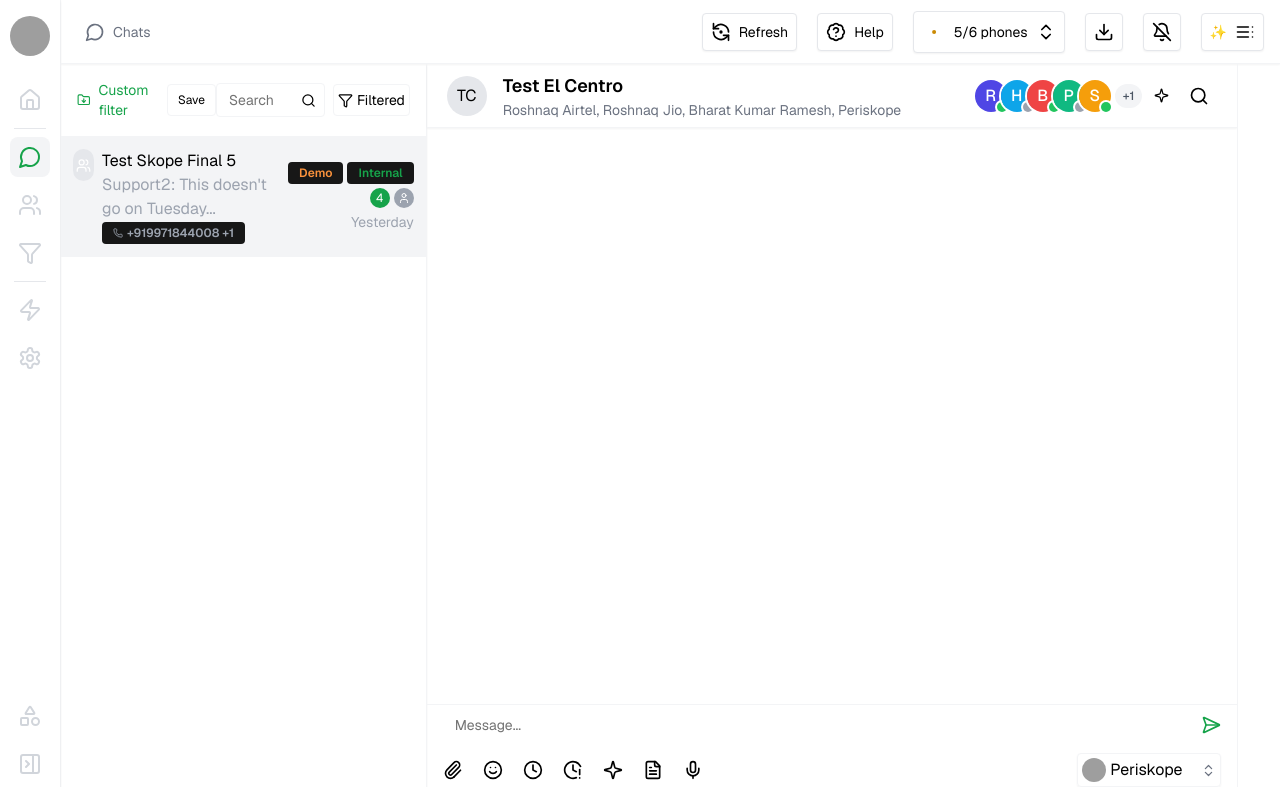
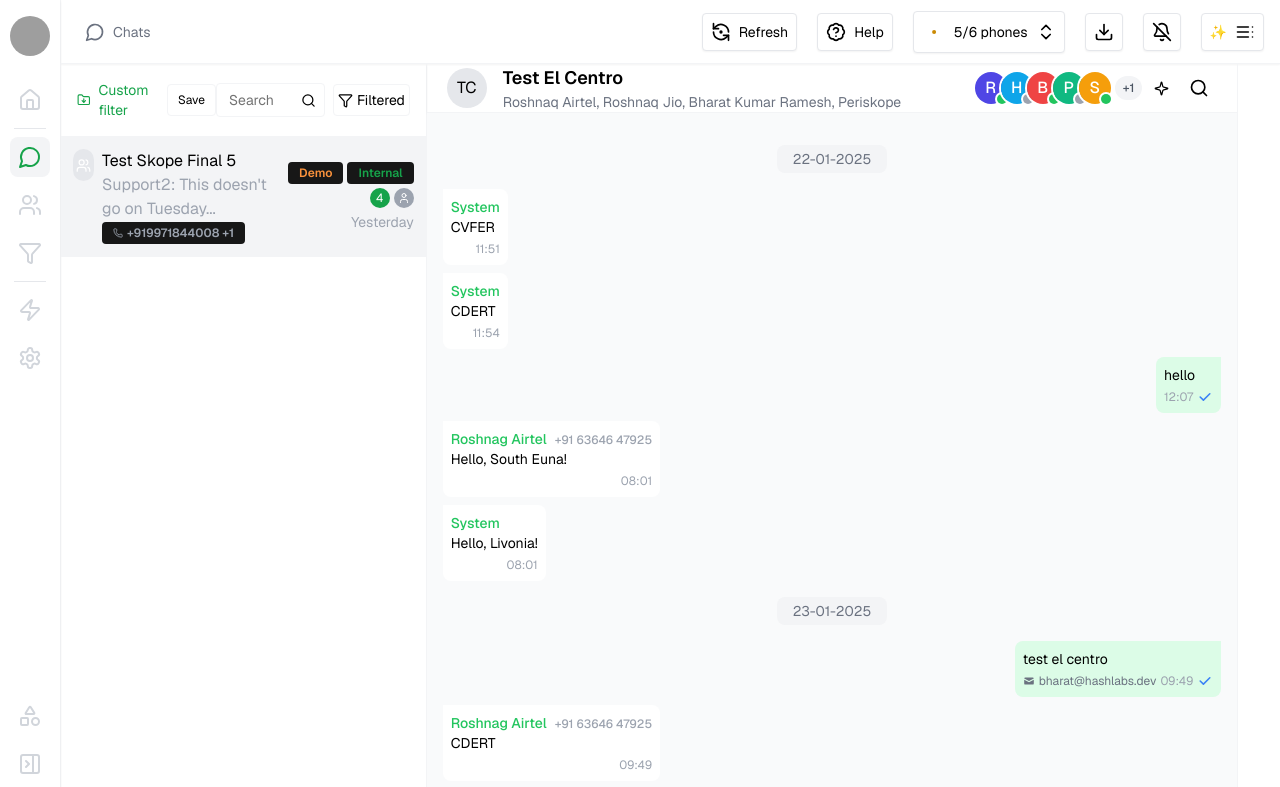
Before and after one commit to mdanjumkamali/converge, a Next.js app: page /chat in a window 1280 px wide. Shown: the top 787 px of the page. Built offline with nearby package versions, Linux system fonts and the light colour scheme; grey boxes are pictures that could not be loaded.

Commit message:
add chat display

```diff
--- /dev/null
+++ b/components/chat/chat-display.tsx
@@ -0,0 +1,251 @@
+// Message Types
+interface Message {
+  id: string;
+  text: string;
+  sender: {
+    name: string;
+    phoneNumber?: string;
+    avatar?: string;
+  };
+  timestamp: string;
+  isOutgoing: boolean;
+  status?: "sent" | "delivered" | "read";
+  metadata?: {
+    email?: string;
+  };
+}
+
+// DateSeparator Component
+const DateSeparator: React.FC<{ date: string }> = ({ date }) => {
+  return (
+    <div className="flex justify-center my-4">
+      <div className="bg-gray-100 text-gray-500 text-sm px-4 py-1 rounded-lg">
+        {date}
+      </div>
+    </div>
+  );
+};
+
+// ChatMessage Component
+const ChatMessage: React.FC<{ message: Message }> = ({ message }) => {
+  return (
+    <div
+      className={`flex mb-2 ${message.isOutgoing ? "justify-end" : "justify-start"}`}
+    >
+      <div
+        className={`relative max-w-[80%] p-2 rounded-lg ${
+          message.isOutgoing
+            ? "bg-green-100 rounded-tr-none"
+            : "bg-white rounded-tl-none"
+        }`}
+      >
+        {!message.isOutgoing && (
+          <div className="text-sm font-medium text-green-500">
+            {message.sender.name}
+            {message.sender.phoneNumber && (
+              <span className="ml-2 text-gray-400 text-xs">
+                {message.sender.phoneNumber}
+              </span>
+            )}
+          </div>
+        )}
+
+        <div className="text-sm">{message.text}</div>
+
+        <div className="flex items-center justify-end mt-1 gap-1">
+          {message.metadata?.email && (
+            <div className="text-xs text-gray-500 flex items-center gap-1">
+              <svg
+                xmlns="http://www.w3.org/2000/svg"
+                className="h-3 w-3"
+                viewBox="0 0 20 20"
+                fill="currentColor"
+              >
+                <path d="M2.003 5.884L10 9.882l7.997-3.998A2 2 0 0016 4H4a2 2 0 00-1.997 1.884z" />
+                <path d="M18 8.118l-8 4-8-4V14a2 2 0 002 2h12a2 2 0 002-2V8.118z" />
+              </svg>
+              {message.metadata.email}
+            </div>
+          )}
+
+          <div className="text-xs text-gray-400">{message.timestamp}</div>
+
+          {message.isOutgoing && message.status && (
+            <div className="text-blue-500">
+              {message.status === "sent" && (
+                <svg
+                  xmlns="http://www.w3.org/2000/svg"
+                  className="h-4 w-4"
+                  fill="none"
+                  viewBox="0 0 24 24"
+                  stroke="currentColor"
+                >
+                  <path
+                    strokeLinecap="round"
+                    strokeLinejoin="round"
+                    strokeWidth={2}
+                    d="M5 13l4 4L19 7"
+                  />
+                </svg>
+              )}
+              {message.status === "delivered" && (
+                <svg
+                  xmlns="http://www.w3.org/2000/svg"
+                  className="h-4 w-4"
+                  fill="none"
+                  viewBox="0 0 24 24"
+                  stroke="currentColor"
+                >
+                  <path
+                    strokeLinecap="round"
+                    strokeLinejoin="round"
+                    strokeWidth={2}
+                    d="M5 13l4 4L19 7M5 13l4 4L19 7"
+                  />
+                </svg>
+              )}
+              {message.status === "read" && (
+                <svg
+                  xmlns="http://www.w3.org/2000/svg"
+                  className="h-4 w-4 text-blue-500"
+                  viewBox="0 0 20 20"
+                  fill="currentColor"
+                >
+                  <path
+                    fillRule="evenodd"
+                    d="M16.707 5.293a1 1 0 010 1.414l-8 8a1 1 0 01-1.414 0l-4-4a1 1 0 011.414-1.414L8 12.586l7.293-7.293a1 1 0 011.414 0z"
+                    clipRule="evenodd"
+                  />
+                </svg>
+              )}
+            </div>
+          )}
+        </div>
+      </div>
+    </div>
+  );
+};
+
+// Avatar Component
+const Avatar: React.FC<{ src?: string; fallback: string }> = ({
+  src,
+  fallback,
+}) => {
+  return (
+    <div className="w-8 h-8 rounded-full bg-gray-200 flex items-center justify-center overflow-hidden">
+      {src ? (
+        <img src={src} alt="avatar" className="w-full h-full object-cover" />
+      ) : (
+        <span className="text-sm">{fallback}</span>
+      )}
+    </div>
+  );
+};
+
+// Chat Component
+const Chat: React.FC = () => {
+  // Sample data
+  const messages: Message[] = [
+    {
+      id: "1",
+      text: "CVFER",
+      sender: { name: "System" },
+      timestamp: "11:51",
+      isOutgoing: false,
+    },
+    {
+      id: "2",
+      text: "CDERT",
+      sender: { name: "System" },
+      timestamp: "11:54",
+      isOutgoing: false,
+    },
+    {
+      id: "3",
+      text: "hello",
+      sender: {
+        name: "Periskope",
+        phoneNumber: "+91 99718 44008",
+      },
+      timestamp: "12:07",
+      isOutgoing: true,
+      status: "read",
+    },
+    {
+      id: "4",
+      text: "Hello, South Euna!",
+      sender: {
+        name: "Roshnag Airtel",
+        phoneNumber: "+91 63646 47925",
+      },
+      timestamp: "08:01",
+      isOutgoing: false,
+    },
+    {
+      id: "5",
+      text: "Hello, Livonia!",
+      sender: { name: "System" },
+      timestamp: "08:01",
+      isOutgoing: false,
+    },
+    {
+      id: "6",
+      text: "test el centro",
+      sender: {
+        name: "Periskope",
+        phoneNumber: "+91 99718 44008",
+      },
+      timestamp: "09:49",
+      isOutgoing: true,
+      status: "read",
+      metadata: {
+        email: "bharat@hashlabs.dev",
+      },
+    },
+    {
+      id: "7",
+      text: "CDERT",
+      sender: {
+        name: "Roshnag Airtel",
+        phoneNumber: "+91 63646 47925",
+      },
+      timestamp: "09:49",
+      isOutgoing: false,
+    },
+    {
+      id: "8",
+      text: "testing",
+      sender: {
+        name: "Periskope",
+        phoneNumber: "+91 99718 44008",
+      },
+      timestamp: "09:49",
+      isOutgoing: true,
+      status: "read",
+      metadata: {
+        email: "bharat@hashlabs.dev",
+      },
+    },
+  ];
+
+  return (
+    <div className="bg-gray-50 h-screen flex flex-col">
+      {/* Chat messages */}
+      <div className="flex-1 overflow-y-auto p-4">
+        <DateSeparator date="22-01-2025" />
+
+        {messages.slice(0, 5).map((message) => (
+          <ChatMessage key={message.id} message={message} />
+        ))}
+
+        <DateSeparator date="23-01-2025" />
+
+        {messages.slice(5).map((message) => (
+          <ChatMessage key={message.id} message={message} />
+        ))}
+      </div>
+    </div>
+  );
+};
+
+export default Chat;
--- a/components/chat/chat-window.tsx
+++ b/components/chat/chat-window.tsx
@@ -1,6 +1,7 @@
 import React from "react";
 import ChatHeader from "./chat-header";
 import ChatInput from "./chat-input";
+import Chat from "./chat-display";
 
 const Avatar: React.FC<{ letter: string; color: string }> = ({
   letter,
@@ -86,7 +87,7 @@ const ChatWindow = () => {
           users={chatUsers}
           participants={<AvatarGroup users={participants} maxDisplay={5} />}
         />
-
+        <Chat />
         <ChatInput />
       </div>
       <div className="w-[5%] h-[calc(100vh-4rem)] border-l border-gray-100"></div>
```
